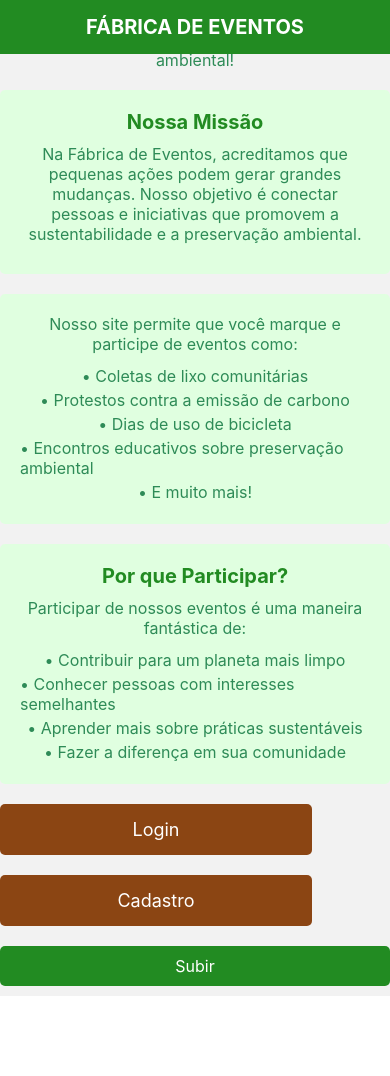
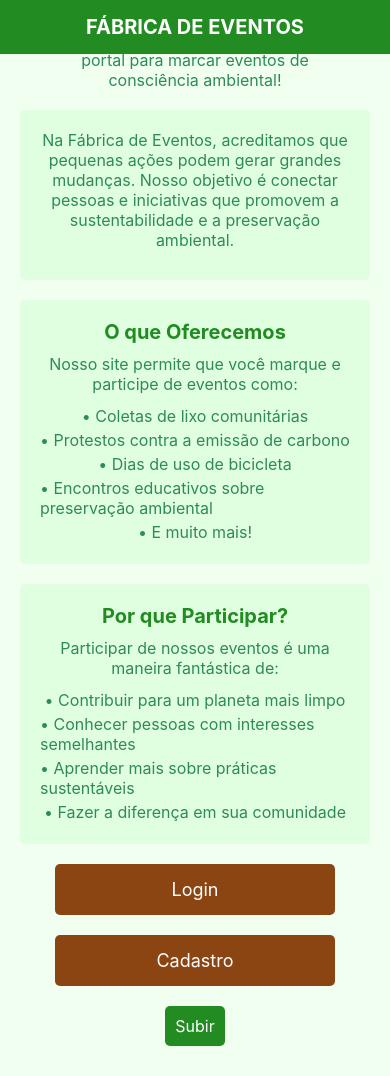
Before and after one commit to Gustavo4586/Fabrica_de_Eventos, a React Native app in the folder FRONTEND/: screen /Home in a window 390 px wide. Before the commit the page ends 996 px from the top, so only its background shows below. Built offline with nearby package versions, Linux system fonts and the light colour scheme.

Commit message:
commit rapido7

```diff
--- a/FRONTEND/src/screens/Home.tsx
+++ b/FRONTEND/src/screens/Home.tsx
@@ -40,12 +40,13 @@ export default function Home() {
       </Text>
 
       <View style={globalStyles.section}>
-        <Text style={globalStyles.sectionTitle}>Nossa Missão</Text>
         <Text style={globalStyles.sectionText}>
           Na Fábrica de Eventos, acreditamos que pequenas ações podem gerar grandes mudanças. Nosso objetivo é conectar pessoas e iniciativas que promovem a sustentabilidade e a preservação ambiental.
         </Text>
       </View>
+
       <View style={globalStyles.section}>
+        <Text style={globalStyles.sectionTitle}>O que Oferecemos</Text>
         <Text style={globalStyles.sectionText}>
           Nosso site permite que você marque e participe de eventos como:
         </Text>
@@ -67,6 +68,7 @@ export default function Home() {
         <Text style={globalStyles.listItem}>• Fazer a diferença em sua comunidade</Text>
       </View>
 
+      <View style={globalStyles.buttonContainer}>
         <TouchableOpacity style={globalStyles.button} onPress={navigateToLogin}>
           <Text style={globalStyles.buttonText}>Login</Text>
         </TouchableOpacity>
@@ -74,6 +76,7 @@ export default function Home() {
         <TouchableOpacity style={globalStyles.button} onPress={navigateToCadastro}>
           <Text style={globalStyles.buttonText}>Cadastro</Text>
         </TouchableOpacity>
+      </View>
 
       <TouchableOpacity style={globalStyles.scrollButton} onPress={scrollToTop}>
         <Text style={globalStyles.scrollButtonText}>Subir</Text>
--- a/FRONTEND/src/styles/styles.ts
+++ b/FRONTEND/src/styles/styles.ts
@@ -12,6 +12,13 @@ export default StyleSheet.create({
     backgroundColor: background,
     alignItems: 'center',
     justifyContent: 'center',
+    padding: 20,
+  },
+  scrollContainer: {
+    flexGrow: 1,
+    backgroundColor: background,
+    alignItems: 'center',
+    justifyContent: 'flex-start',
     padding: 20,
   },
   header: {
@@ -71,6 +78,10 @@ export default StyleSheet.create({
     textAlign: 'left',
     marginVertical: 2,
   },
+  buttonContainer: {
+    width: '100%',
+    alignItems: 'center',
+  },
   button: {
     backgroundColor: woodBrown,
     padding: 15,
```
Lines whose indentation alone changed are shown as unchanged.
